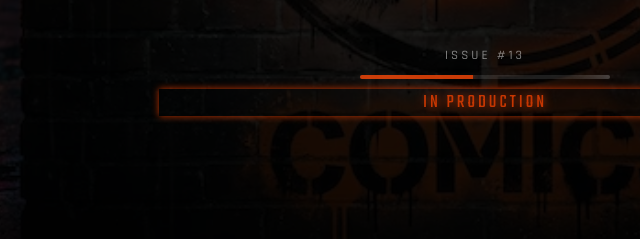
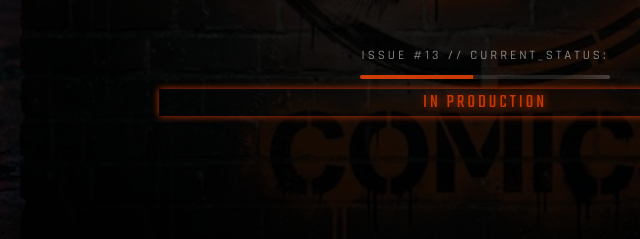
Before and after one commit to laiho66/va-comics.com, a plain HTML site: page deaddrop/index.html in a window 1280 px wide. Shown: the part 529-768 px from the top of the page, 155-795 px from the left. Drawn offline with Linux system fonts and the light colour scheme.

Commit message:
Update index.html

```diff
--- a/deaddrop/index.html
+++ b/deaddrop/index.html
@@ -53,7 +53,7 @@
         </div>
         </div>
 		<div class="status-uplink">
-        <p class="status-label">ISSUE #13 </p>
+        <p class="status-label">ISSUE #13 // CURRENT_STATUS: </p>
         <div class="progress-container">
             <div class="progress-fill"></div>
             <div class="progress-glitch-overlay"></div>
```
